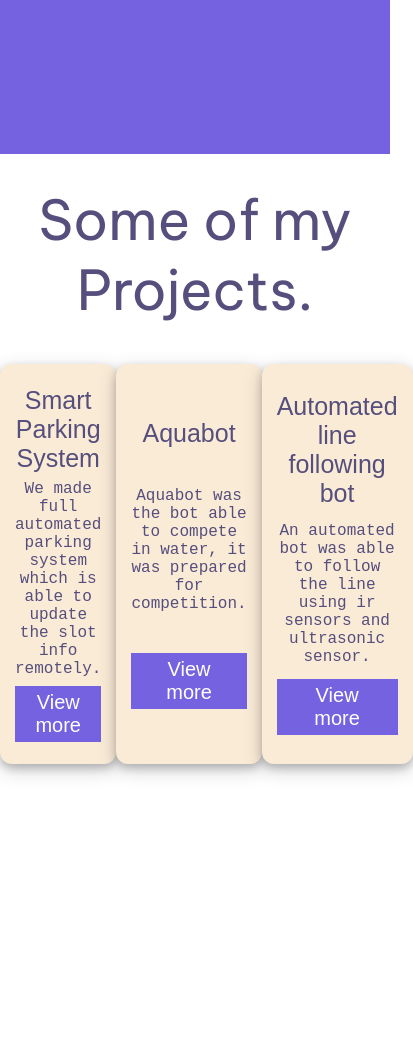
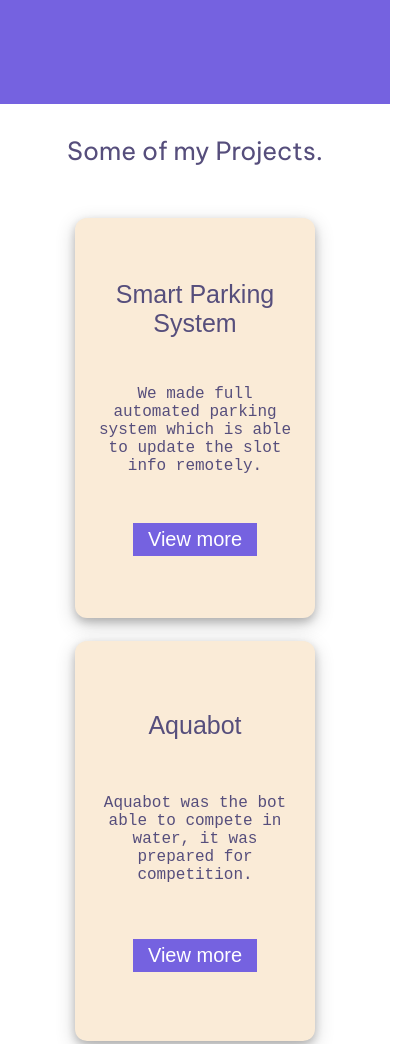
Before and after one commit to darsan012/Optimum_intern, a website: page index.html in a window 390 px wide. Shown: the part 740-1784 px from the top of the page, 413 px wide, since content can reach past the window. Before the commit the page ends 1543 px from the top, so only its background shows below. Drawn offline with Linux system fonts and the light colour scheme.

Commit message:
changed name

```diff
--- a/index.html
+++ b/index.html
@@ -15,6 +15,7 @@
   </head>
   <body>
     <div class="main_page">
+      <div class="container">
         <nav>
           <div class="logo">D.G.</div>
           <ul class="nav-link">
@@ -31,11 +32,10 @@
             </li>
           </ul>
         </nav>
-      <div class="container">
         <div class="quarter"></div>
         <section class="middle_row">
           <div class="name">
-            <h1>Darshan<br />Gautam</h1>
+            <h1>Brian<br />singh</h1>
             <p>
               Electronics and Communication Engineer<br />Software Developer
               based in kathmandu,Nepal.
--- a/style.css
+++ b/style.css
@@ -3,7 +3,7 @@
     --color-text:rgb(86,78,124);
     --color-arc: rgb(117,98,224);
     --color-card: antiquewhite;
-    --color-hover:rgb(75, 55, 189);
+    --color-hover:rgb(12, 67, 97);
 }
 *{
     box-sizing: border-box;
@@ -13,10 +13,10 @@
 }
 .dark-mode {
     background-color: rgb(0, 17, 25);
-    --color-text: rgb(198, 185, 185);
-    --color-arc: rgb(5,55,82);
+    --color-text: rgb(223, 222, 222);
+    --color-arc: rgb(7, 65, 96);
     --color-card: rgb(63,152,146);
-    --color-hover:rgb(12, 67, 97);
+    --color-hover: rgb(47, 14, 104);
   }
 .main_page{
      overflow:hidden;
@@ -32,8 +32,7 @@
     display: flex;
     padding: 2% 5%;
     align-items: center;
-    justify-content:space-between;
-
+    gap: 60%;
 }
 .logo{
     color: var(--color-text);
@@ -132,7 +131,9 @@
   }
 .card{
     padding: 15px;
-    max-width: 20rem;
+    margin: 3%;
+    max-width:calc(100%/3);
+    min-width: 15rem;
     height: 25rem;
     display: flex;
     flex-direction: column;
@@ -152,3 +153,25 @@
 .card-text{
     font-family: 'Courier New', Courier, monospace;
 }
+@media (max-width: 750px) {
+    .des p{
+        text-align: center;
+        font-size: 40px;
+        font-family: 'Be Vietnam Pro', sans-serif;
+    }
+
+    .card-group{
+        display: flex;
+        flex-direction: column;
+        align-items:center;
+        justify-content:space-evenly;
+      }
+}
+
+@media (max-width: 390px) {
+    .des p{
+        text-align: center;
+        font-size: 25px;
+        font-family: 'Be Vietnam Pro', sans-serif;
+    }
+}
```
Also changed, not shown: package.json (added, +26 -0 lines). Lines whose indentation alone changed are shown as unchanged.
